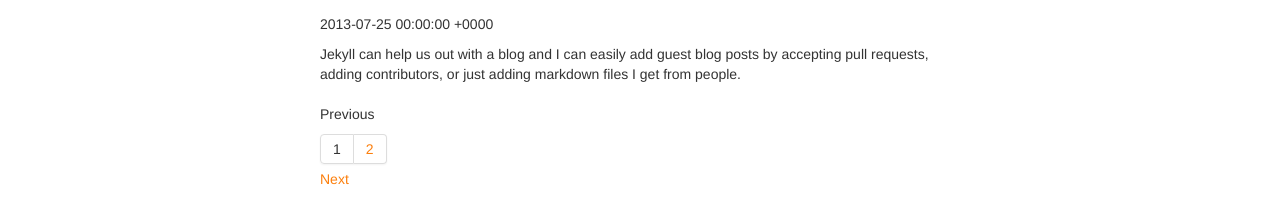
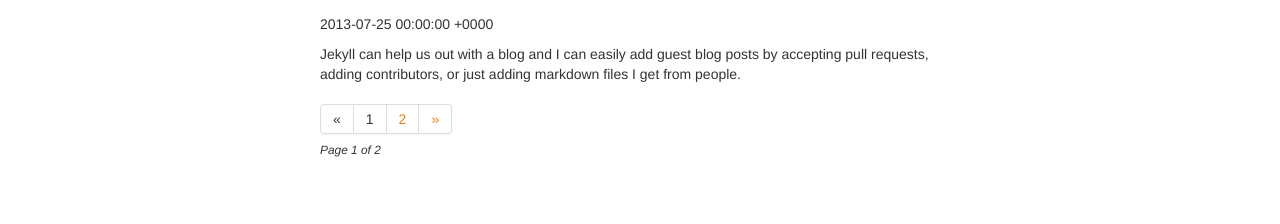
Before and after one commit to shuchow/sandbox, a Jekyll site: the page built from blog/index.html, in a window 1280 px wide. Shown: the part 186-410 px from the top of the page. Built offline with Jekyll 4.4.1, drawn with Linux system fonts in a browser that asks for light colours; the list of posts is cut into pages by our own code.

Commit message:
blog changes

```diff
--- a/blog/index.html
+++ b/blog/index.html
@@ -3,9 +3,10 @@
 title: The Sandbox Blog
 ---
 
+
 <!-- This loops through the paginated posts -->
 {% for post in paginator.posts %}
-<h1><a href="/sandbox{{ post.url }}">{{ post.title }}</a></h1>
+<h1><a href="{{ post.url }}">{{ post.title }}</a></h1>
 <p class="author">
     <span class="date">{{ post.date }}</span>
 </p>
@@ -15,22 +16,26 @@
 {% endfor %}
 
 <!-- Pagination links -->
-<div id="post-pagination" class="pagination">
+<div class="pagination">
+
+
+
+	<ul class="pages">
+		<!-- PREVIOUS PAGE -->
+		<li>
 		{% if paginator.previous_page %}
-    <p class="previous">
 			{% if paginator.previous_page == 1 %}
-        <a href="/sandbox/blog/">Previous</a>
+				<a href="/sandbox/blog">&laquo;</a>
 			{% else %}
-        <a href="/sandbox{{ paginator.previous_page_path }}">Previous</a>
-		{% endif %}
-    </p>
-	{% else %}
-    <p class="previous disabled">
-		<span>Previous</span>
-    </p>
+				<a href="/sandbox/blog/page{{ paginator.previous_page_path }}">&laquo;</a>
 			{% endif %}
 
-	<ul class="pages">
+		{% else %}
+			<span class="previous disabled">&laquo;</span>
+		{% endif %}
+		</li>
+
+		<!-- PAGE NUMBERS -->
 		<li class="page">
 			{% if paginator.page == 1 %}
 				<span class="current-page">1</span>
@@ -48,16 +53,17 @@
 			{% endif %}
 		</li>
 		{% endfor %}
+
+		<!-- NEXT PAGE -->
+		<li>
+			{% if paginator.next_page %}
+				<a href="/sandbox/blog/page{{ paginator.next_page }}" class="next">&raquo;</a>
+			{% else %}
+				<span class="next ">&raquo;</span>
+			{% endif %}
+		</li>
 	</ul>
 
-	{% if paginator.next_page %}
-    <p class="next">
-		<a href="/sandbox{{ paginator.next_page_path }}">Next</a>
-    </p>
-	{% else %}
-    <p class="next disabled">
-		<span>Next</span>
-    </p>
-	{% endif %}
-
+	<br />
+	<small><em><span class="page_number ">Page {{ paginator.page }} of {{ paginator.total_pages }}</span></em></small>
 </div>
```
Lines whose indentation alone changed are shown as unchanged.
